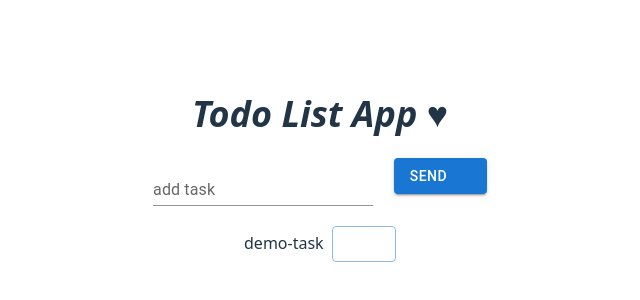
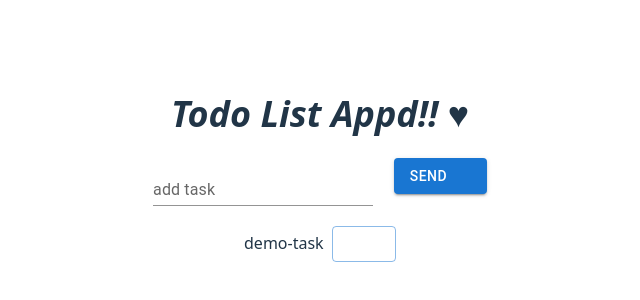
Before and after one commit to yochi-28/Agile, a React (Vite) app: page / in a window 1280 px wide. Shown: the part 222-522 px from the top of the page, without its empty margins (320-960 px from the left). Built offline with nearby package versions, Linux system fonts and the light colour scheme; some icons are missing.

Commit message:
heart added to Title

```diff
--- a/src/components/todo.jsx
+++ b/src/components/todo.jsx
@@ -15,7 +15,7 @@ export default function todo(){
     }
     return(
         <div>
-            <h2 class="font-bold text-4xl italic">Todo List App &#9829;</h2>
+            <h2 class="font-bold text-4xl italic">Todo List Appd!! &#9829;</h2>
             <AddForm/>
         <ul>
             {todos.map((todo)=>(
```
